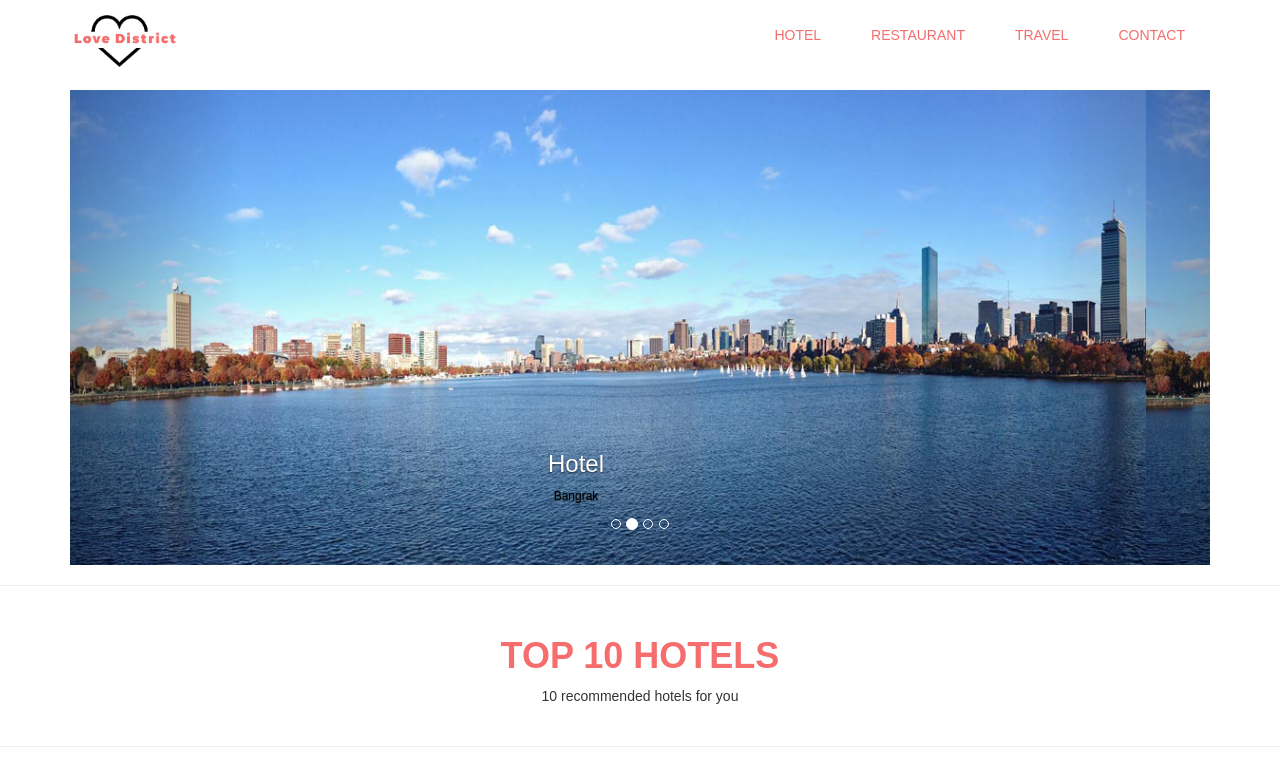
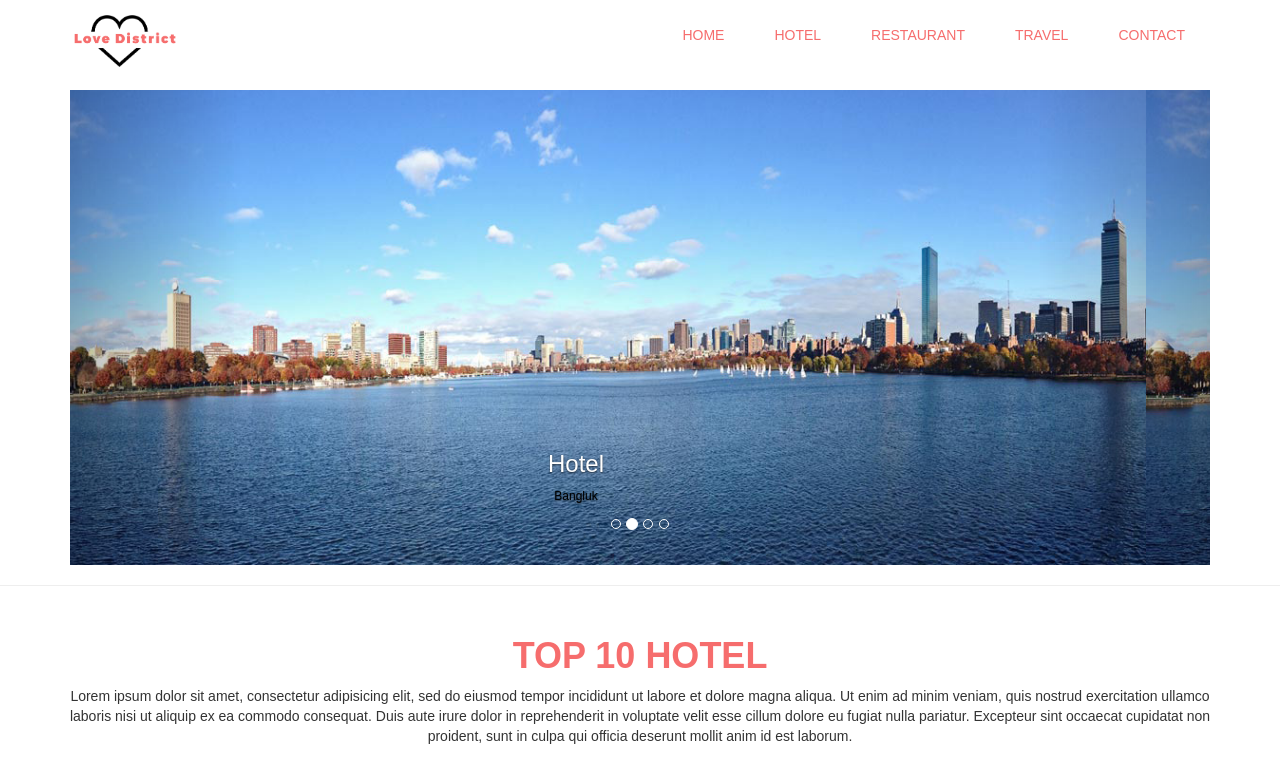
Before and after one commit to LoveDistrict/LoveDistrict.github.io, a plain HTML site: page top10hotel.html in a window 1280 px wide. Shown: the top 774 px of the page. Drawn offline with nearby package versions, Linux system fonts and the light colour scheme; some icons are missing.

Commit message:
Nengs edit edit

```diff
--- a/top10hotel.html
+++ b/top10hotel.html
@@ -35,7 +35,8 @@
     <!-- Collect the nav links, forms, and other content for toggling -->
     <div class="collapse navbar-collapse" id="bs-example-navbar-collapse-1">
       <ul class="nav navbar-nav navbar-right">
-        <li><a href="#">HOTEL</a></li>
+        <li><a href="index.html">HOME</a></li>
+        <li><a href="top10hotel.html">HOTEL</a></li>
         <li><a href="top10restaurant.html">RESTAURANT</a></li>
         <li><a href="top10travel.html">TRAVEL</a></li>
         <li><a href="contact.html">CONTACT</a></li>
@@ -61,28 +62,28 @@
                             <img src="img/slide.jpg" alt="...">
                             <div class="carousel-caption">
                               <h3>Hotel</h3>
-                              <p>Bangrak</p>
+                              <p>Bangluk</p>
                             </div>
                           </div>
                           <div class="item">
                             <img src="img/slide.jpg" alt="...">
                             <div class="carousel-caption">
                               <h3>hotel</h3>
-                              <p>Bangrak</p>
+                              <p>bangruk</p>
                             </div>
                           </div>
                           <div class="item">
                             <img src="img/slide.jpg" alt="...">
                             <div class="carousel-caption">
                               <h3>hotel</h3>
-                              <p>Bangrak</p>
+                              <p>bangruk</p>
                             </div>
                           </div>
                           <div class="item">
                             <img src="img/slide.jpg" alt="...">
                             <div class="carousel-caption">
                               <h3>hotel</h3>
-                              <p>Bangrak</p>
+                              <p>bangruk</p>
                             </div>
                           </div>
                           </div>
@@ -103,8 +104,8 @@
 
 <hr>
 <div class="mytophotel">
-  <center><h1>Top 10 hotels</h1>
-  <p>10 recommended hotels for you</p>
+  <center><h1>Top 10 hotel</h1>
+  <p>Lorem ipsum dolor sit amet, consectetur adipisicing elit, sed do eiusmod tempor incididunt ut labore et dolore magna aliqua. Ut enim ad minim veniam, quis nostrud exercitation ullamco laboris nisi ut aliquip ex ea commodo consequat. Duis aute irure dolor in reprehenderit in voluptate velit esse cillum dolore eu fugiat nulla pariatur. Excepteur sint occaecat cupidatat non proident, sunt in culpa qui officia deserunt mollit anim id est laborum.</p>
   </div><hr>
   <!-- average hotel -->
 
```
Also changed, not shown: top10restaurant.html (+1 -1 lines), top10travel.html (+1 -1 lines).
